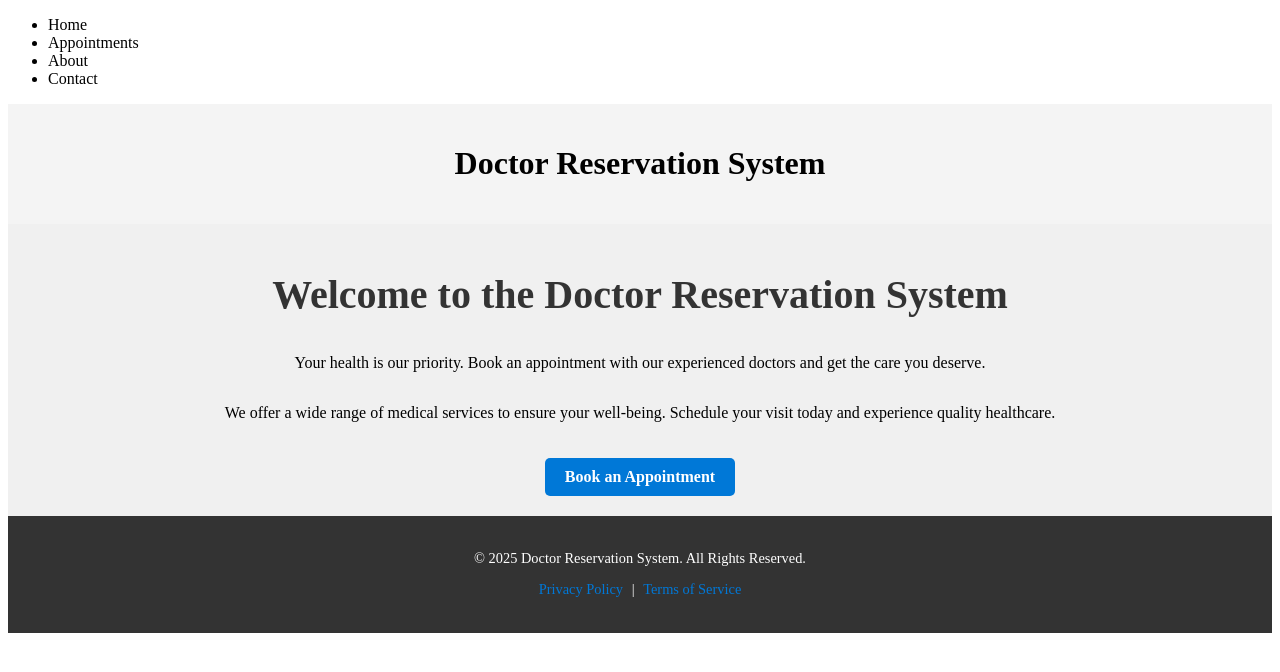
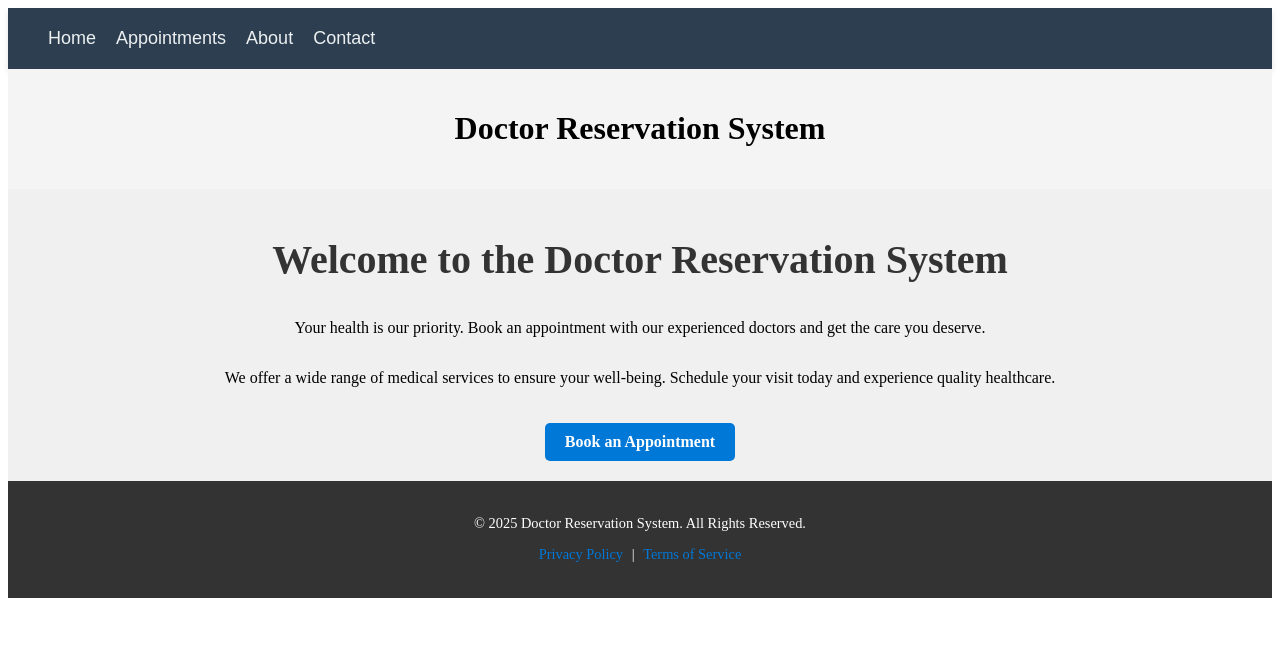
Before and after one commit to Avitus29/my-react-app-main-main, a React (Vite) app: page / in a window 1280 px wide. Shown: the top 672 px of the page. Built offline with nearby package versions, Linux system fonts and the light colour scheme.

Commit message:
Refactor Navigation component structure and styles for improved clarity and UX

```diff
--- a/src/Components/Navigation/Navigation.css
+++ b/src/Components/Navigation/Navigation.css
@@ -7,7 +7,6 @@
     align-items: center;
     box-shadow: 0 4px 6px rgba(0, 0, 0, 0.1);
     font-family: 'Poppins', sans-serif;
-    font-size: 18px;
     font-size: 1.125rem;
 }
 
@@ -17,12 +16,11 @@
     text-transform: uppercase;
     letter-spacing: 2px;
 }
+
 .navigation .menu {
     list-style: none;
     margin: 0;
     padding: 0;
-}
-.navigation .menu {
     display: flex;
     gap: 20px;
 }
@@ -32,6 +30,7 @@
     color: #ecf0f1;
     font-weight: 500;
     transition: color 0.3s ease;
+    cursor: pointer; /* Added for better UX */
 }
 
 .navigation .menu a:hover {
@@ -46,6 +45,7 @@
     text-transform: uppercase;
     font-weight: bold;
     transition: background-color 0.3s ease;
+    cursor: pointer; /* Added for better UX */
 }
 
 .navigation .cta:hover {
--- a/src/Components/Navigation/Navigation.jsx
+++ b/src/Components/Navigation/Navigation.jsx
@@ -1,17 +1,18 @@
-import "./Navigation.css"
+import "./Navigation.css";
+
 const Navigation = () => {
   return (
     <div>
-      <nav>
-        <ul>
-          <li>Home</li>
-          <li>Appointments</li>
-          <li>About</li>
-          <li>Contact</li>
+      <nav className="navigation">
+        <ul className="menu">
+          <li><a href="#home">Home</a></li>
+          <li><a href="#appointments">Appointments</a></li>
+          <li><a href="#about">About</a></li> {/* Fixed closing tag */}
+          <li><a href="#contact">Contact</a></li> {/* Fixed closing tag */}
         </ul>
       </nav>
     </div>
   )
 }
 
-export default Navigation
+export default Navigation;
```
